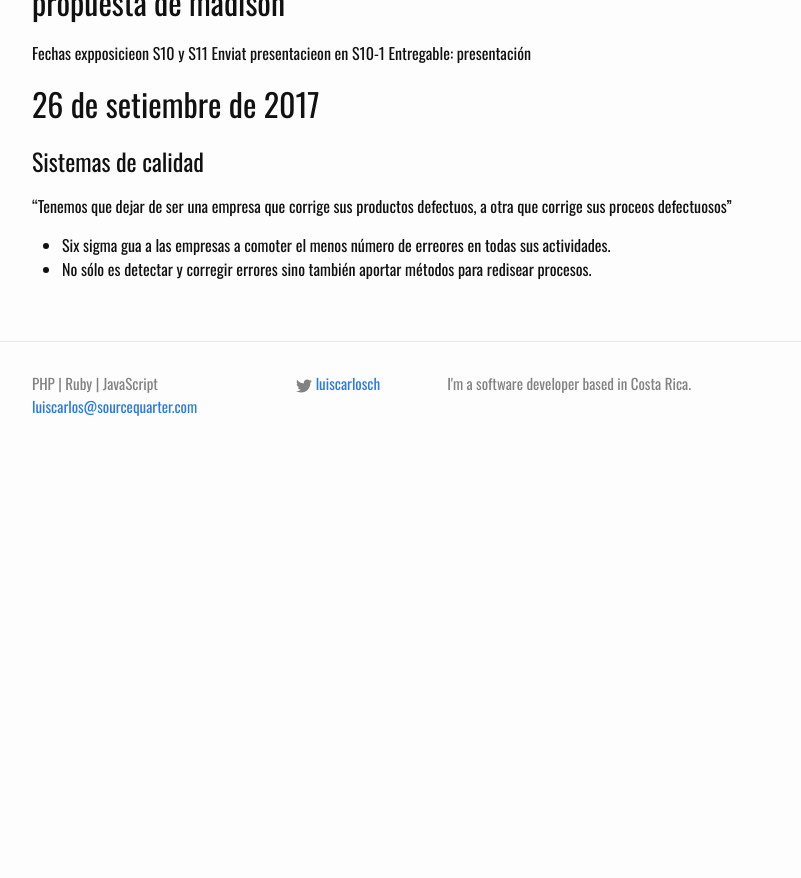
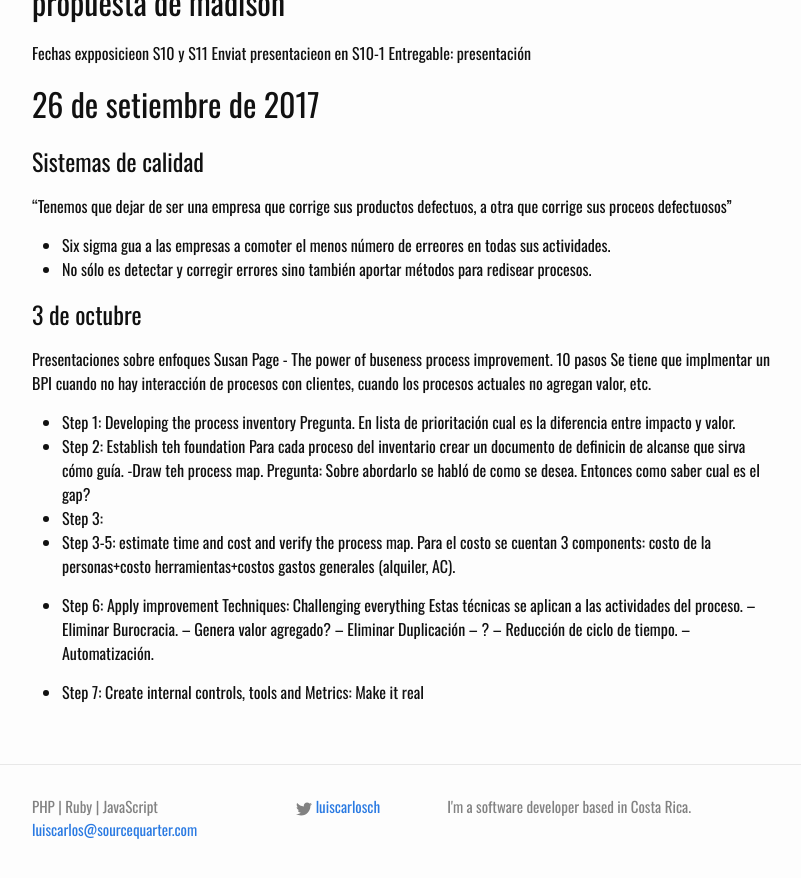
Before and after one commit to lucachaco/sourcequarter-lander, a Jekyll site: the page built from _posts/2017-08-03-bpm.md, in a window 1280 px wide and 900 px high, scrolled down 2892 px. Shown: the top 878 px of the window, without its empty margins (238-1039 px from the left). Built offline with Jekyll 4.4.1, drawn with Linux system fonts in a browser that asks for light colours; our own code applies the rules of GitHub Pages for plain Markdown files; before the commit the page ends 3369 px from its top, so only the background shows below that.

Commit message:
Update 2017-08-03-bpm.md

```diff
--- a/_posts/2017-08-03-bpm.md
+++ b/_posts/2017-08-03-bpm.md
@@ -123,3 +123,29 @@ Entregable: presentación
 
 - Six sigma gua a las empresas a comoter el menos número de erreores en todas sus actividades.
 - No sólo es detectar y corregir errores sino también aportar métodos para redisear procesos.
+
+# 3 de octubre
+Presentaciones sobre enfoques
+Susan Page - The power of buseness process improvement.
+10 pasos
+Se tiene que implmentar un BPI cuando no hay interacción de procesos con clientes, cuando los procesos actuales no agregan valor, etc.
+- Step 1: Developing the process inventory
+Pregunta. En lista de prioritación cual es la diferencia entre impacto y valor.
+- Step 2: Establish teh foundation
+Para cada proceso del inventario crear un documento de definicin de alcanse que sirva cómo guía.
+-Draw teh process map.
+Pregunta: Sobre abordarlo se habló de como se desea. Entonces como saber cual es el gap?
+- Step 3:
+- Step 3-5: estimate time and cost and verify the process map.
+Para el costo se cuentan 3 components: costo de la personas+costo herramientas+costos gastos generales (alquiler, AC).
+
+- Step 6: Apply improvement Techniques: Challenging everything
+Estas técnicas se aplican a las actividades del proceso.
+-- Eliminar Burocracia.
+-- Genera valor agregado?
+-- Eliminar Duplicación
+-- ?
+-- Reducción de ciclo de tiempo.
+-- Automatización.
+
+- Step 7: Create internal controls, tools and Metrics: Make it real
```
